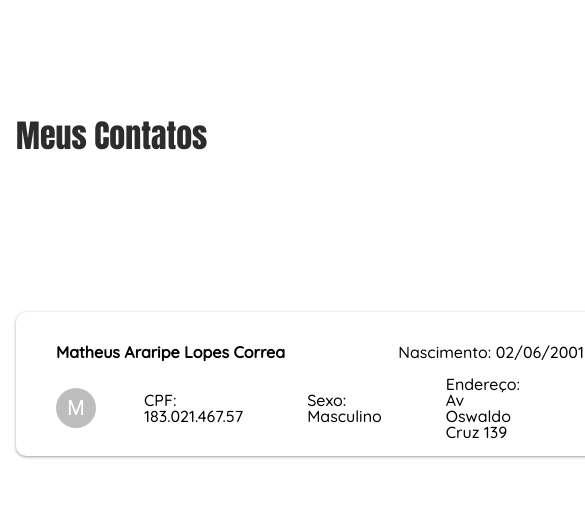
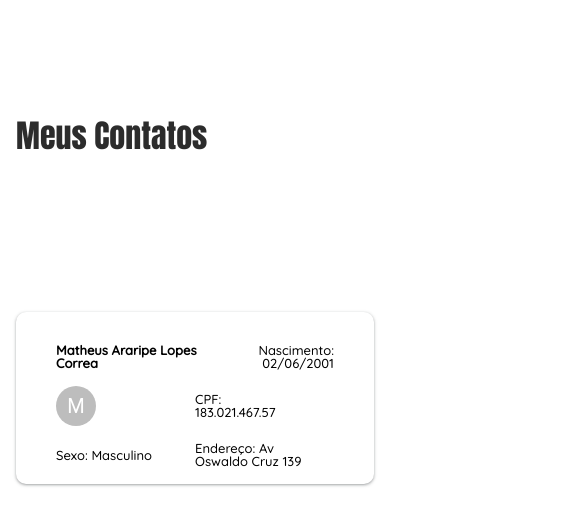
Before and after one commit to MatheusAraripe/cadastro-usuario, a React (Vite) app: page /contacts in a window 390 px wide. Shown: the top 526 px of the page, 585 px wide, since content can reach past the window. Built offline with nearby package versions, Linux system fonts and the light colour scheme.

Commit message:
feat: adicionando responsividade ao card de contato

```diff
--- a/src/components/contactCard/ContactCard.jsx
+++ b/src/components/contactCard/ContactCard.jsx
@@ -5,12 +5,12 @@ import React from 'react'
 function ContactCard() {
   return (
     <Box className='cardContainer' px={5} py={2} >
-        <Box py={2} display={'flex'} justifyContent={'space-between'} alignItems={'center'}>
+        <Box py={2} display={'flex'} justifyContent={'space-between'} alignItems={'center'} className="cardHead">
             <h2>Matheus Araripe Lopes Correa</h2>
             <p>Nascimento: 02/06/2001</p>
         </Box>
-        <Box display={"flex"} justifyContent={'start'} alignItems={'center'} className="mainInfo" >
-            <Avatar sx={{marginRight: "3rem"}}>M</Avatar>
+        <Box className="mainInfo" >
+            <Avatar className='avatar-card'>M</Avatar>
             <p>CPF: 183.021.467.57</p>
             <p>Sexo: Masculino</p>
             <p>Endereço: Av Oswaldo Cruz 139</p>
--- a/src/components/contactCard/contactsCard.css
+++ b/src/components/contactCard/contactsCard.css
@@ -3,6 +3,44 @@
     box-shadow: rgba(60, 64, 67, 0.3) 0px 1px 2px 0px, rgba(60, 64, 67, 0.15) 0px 1px 3px 1px;
 }
 
+.avatar-card{
+    margin-right: 3rem;
+}
+
 .mainInfo p{
     margin-right: 4rem;
 }
+
+.mainInfo{
+    display: flex;
+    justify-content: left;
+    align-items: center;
+}
+
+@media screen and (max-width: 700px) {
+    .mainInfo p{
+        font-size: small;
+        margin-right: 2rem;
+    }
+
+    .mainInfo{
+        display: grid;
+        justify-content: space-between;
+        align-items:center;
+        grid-template-columns: 2fr 2fr;
+        grid-row-gap: 1rem;
+
+    }
+
+    .cardHead p,h2{
+        font-size: small;
+    }
+
+    .cardHead p{
+        text-align: end;
+    }
+
+    .avatar-card{
+        margin-right: 1rem;
+    }
+}
--- a/src/components/mainContainer/MainContainer.jsx
+++ b/src/components/mainContainer/MainContainer.jsx
@@ -7,13 +7,13 @@ function MainContainer({ children, title }) {
     <Container sx={{height: "100vh"}} maxWidth={'100vh'}>
         <Grid container>
             {/* esconde a navbar para mobile */}
-            <Hidden smDown>
+            <Hidden mdDown>
                 <Grid item md={2} sm={2}>
                     <Navbar />
                 </Grid>
             </Hidden>
-            <Grid item md={8} sm={4}>
-                <Box my={15}>
+            <Grid item md={8} sm={12} xs={12}>
+                <Box my={15} >
                     <h1>{title}</h1>
                     {children}
                 </Box>
```
